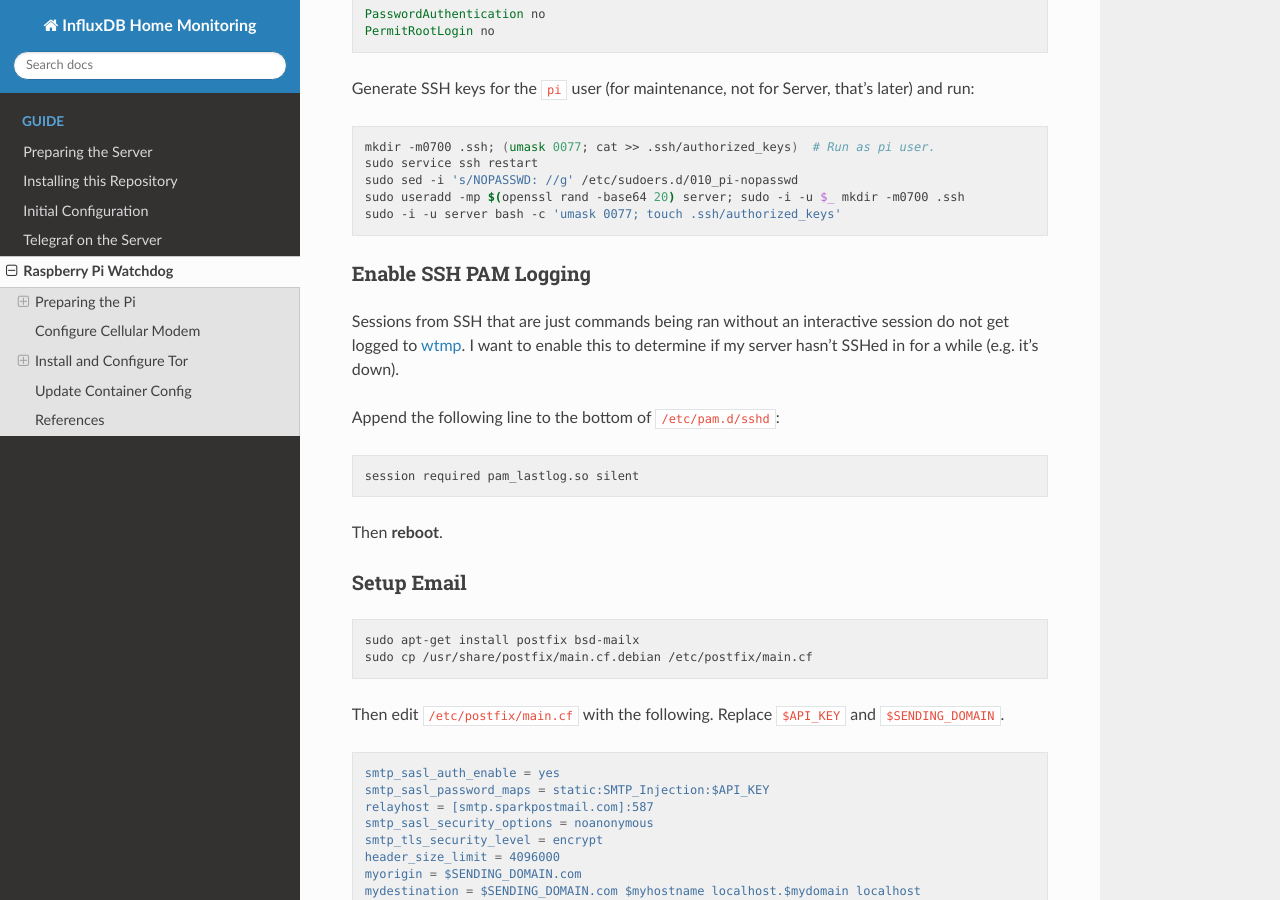
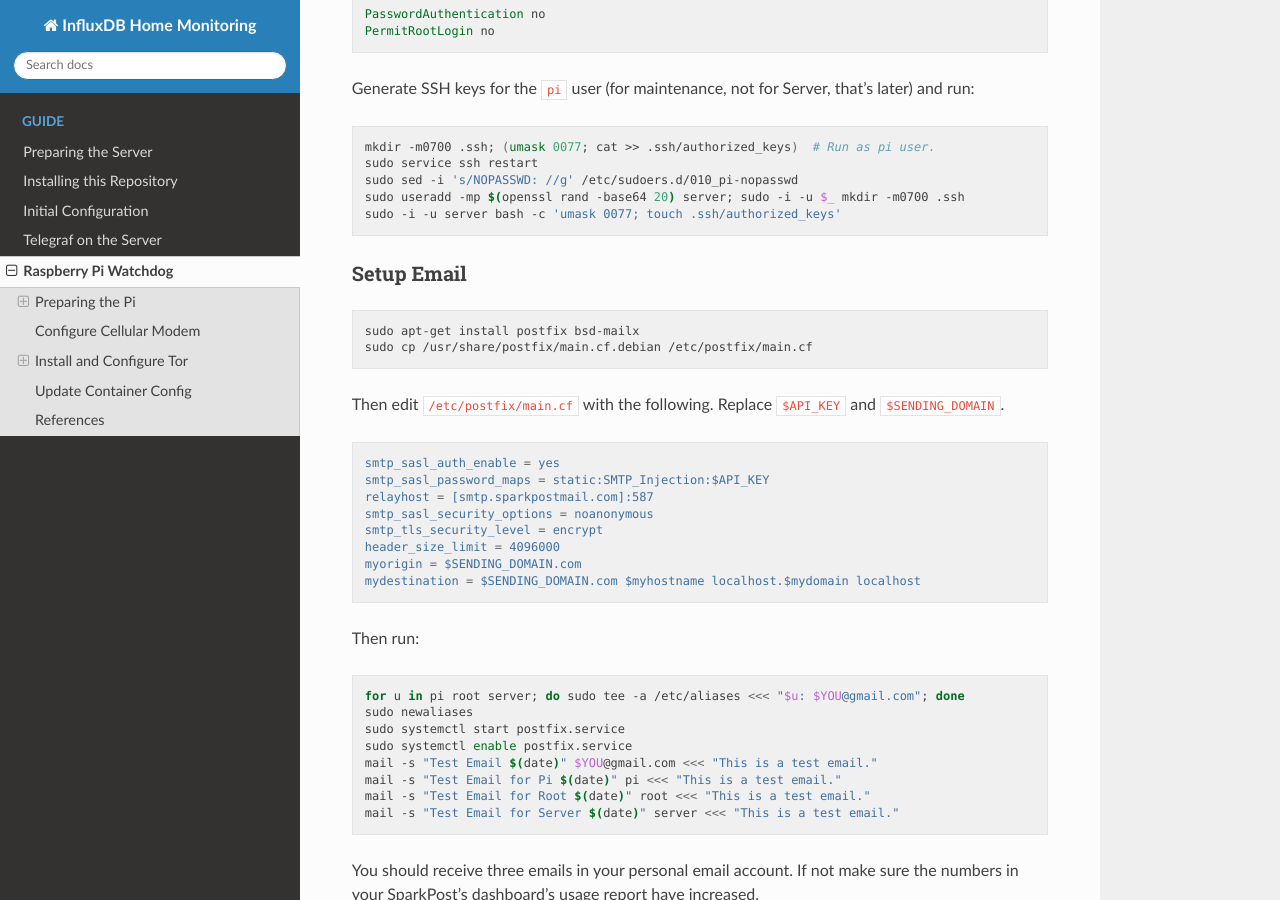
Before and after one commit to Robpol86/influxdb, a Sphinx documentation site: the page built from docs/raspberrypi.rst, in a window 1280 px wide and 900 px high, scrolled down 1041 px. Built offline with Sphinx 7.4.7 and the Read the Docs theme 2.0.0, drawn with Linux system fonts in a browser that asks for light colours.

Commit message:
pam_lastlog.so for sshd unreliable.
Kept losing track of when users logged out, 0 seconds login time even
though ssh session was still open and working.

Switching to regular pty-only last log, and forcing supervisord job to
open a pty with its sleep command. So far works after reboots.

```diff
--- a/docs/raspberrypi.rst
+++ b/docs/raspberrypi.rst
@@ -67,22 +67,6 @@ Generate SSH keys for the ``pi`` user (for maintenance, not for Server, that's l
     sudo sed -i 's/NOPASSWD: //g' /etc/sudoers.d/010_pi-nopasswd
     sudo useradd -mp $(openssl rand -base64 20) server; sudo -i -u $_ mkdir -m0700 .ssh
     sudo -i -u server bash -c 'umask 0077; touch .ssh/authorized_keys'
-
-Enable SSH PAM Logging
-----------------------
-
-Sessions from SSH that are just commands being ran without an interactive session do not get logged to `wtmp`_. I want
-to enable this to determine if my server hasn't SSHed in for a while (e.g. it's down).
-
-Append the following line to the bottom of ``/etc/pam.d/sshd``:
-
-.. code-block:: text
-
-    session required pam_lastlog.so silent
-
-Then **reboot**.
-
-.. _wtmp: https://en.wikipedia.org/wiki/wtmp
 
 Setup Email
 -----------
```
Also changed, not shown: 1 other file.
